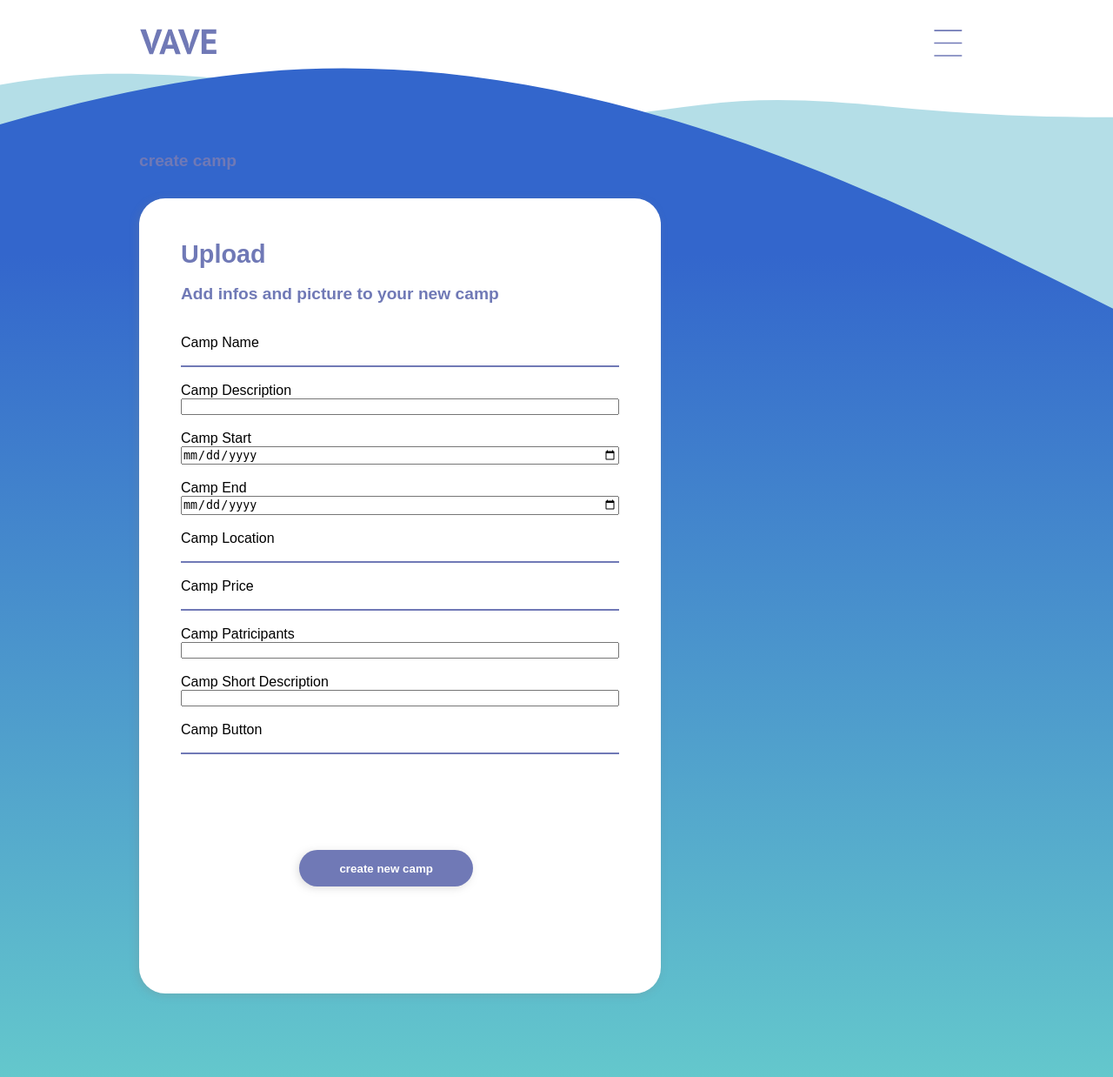
After one commit to KatharinaHefti/VAVE, a PHP site: page /createCamp.php in a window 1280 px wide. The commit adds this page. Shown: the whole page at 87% size. Run offline with PHP 8.4, Linux system fonts and the light colour scheme; some web fonts are replaced.

Commit message:
fix upload camps

```diff
--- /dev/null
+++ b/createCamp.php
@@ -0,0 +1,104 @@
+<?php
+
+    session_start();
+
+    // database connection
+    require_once("./config/config.inc.php");
+
+    // include class UserService to validate form inputs
+    require("class/UserService.class.php");
+    $userService = new UserService();
+
+ /* * * * * * * * * * * * * * * * * * * * header and navigation * * * * * * * * * * * * * * * * * * * */
+
+ include ("./inc/header.inc.php");
+ include ("./inc/navPrivat.inc.php");
+
+ // variables
+ $campHeadline = $campDescription = $campStart = $campEnd = $campLocation = $campPrice = $campPatricipants = $campShortDescription = $output = $campLink = $campButton = '';
+
+ // is form sent?
+ if (isset($_POST['submit'])) {
+    // save inputs to variables
+    $campHeadline = $_POST['campHeadline'];
+    $campDescription = $_POST['campDescription'];
+    $campStart = $_POST['campStart'];
+    $campEnd = $_POST['campEnd'];
+    $campLocation = $_POST['campLocation'];
+    $campPrice = $_POST['campPrice'];
+    $campShortDescription = $_POST['campShortDescription'];
+    $campPatricipants = $_POST['campPatricipants'];
+    $campLink = $campStart.'-'.$campHeadline.'.php';
+    $campButton = $_POST['campButton'];
+    $campTicketsLeft = '';
+    $output = 'Event has been uploaded.';
+
+    // upload form inputs to database
+    $stmt = $pdo->prepare("INSERT INTO camps (campHeadline, campDescription, campStart, campEnd, campLocation, campPrice, campPatricipants, campShortDescription, campLink, campButton ) VALUES ( :campHeadline, :campDescription, :campStart, :campEnd, :campLocation, :campPrice, :campPatricipants, :campShortDescription, :campLink, :campButton)");
+    $result = $stmt->execute(array('campHeadline' => $campHeadline, 'campDescription' => $campDescription, 'campStart' => $campStart, 'campEnd' => $campEnd, 'campLocation' => $campLocation, 'campPrice' => $campPrice, 'campPatricipants' => $campPatricipants, 'campShortDescription' => $campShortDescription, 'campLink' => $campLink, 'campButton' => $campButton));
+ }
+
+ /* * * * * * * * * * * * * * * * * * * * body * * * * * * * * * * * * * * * * * * * */
+?>
+<html>
+<body class="dark">
+
+<!-- - - - - - - - - - - - - - - - - - - - create new camp - - - - - - - - - - - - - - - - - - -->
+<section class="gallery">
+<h4>create camp</h4>
+    <form action="createCamp.php" method="post">
+      <h2>Upload</h2>
+      <br>
+      <h4>Add infos and picture to your new camp
+      </h4>
+      <br>
+      <br>
+      <!-- name -->
+      <label for="campHeadline">Camp Name</label>
+      <input type="text" id="campHeadline" name="campHeadline" value="<?=$campHeadline?>"><br>
+      <br>
+      <!-- description -->
+      <label for="campDescription">Camp Description</label>
+      <input type="textarea" id="campDescription" name="campDescription" value="<?=$campDescription?>"><br>
+      <br>
+      <!-- start -->
+      <label for="campStart">Camp Start</label>
+      <input type="date" id="campStart" name="campStart" value="<?=$campStart?>"><br>
+      <br>
+      <!-- end -->
+      <label for="campEnd">Camp End</label>
+      <input type="date" id="campEnd" name="campEnd" value="<?=$campEnd?>"><br>
+      <br>
+      <!-- location -->
+      <label for="campLocation">Camp Location</label>
+      <input type="text" id="campLocation" name="campLocation" value="<?=$campLocation?>"><br>
+      <br>
+      <!-- price -->
+      <label for="campPrice">Camp Price</label>
+      <input type="text" id="campPrice" name="campPrice" value="<?=$campPrice?>"><br>
+      <br>
+       <!-- patricipants -->
+       <label for="campPatricipants">Camp Patricipants</label>
+      <input type="textarea" id="campPatricipants" name="campPatricipants" value="<?=$campPatricipants?>"><br>
+      <br>
+       <!-- short description -->
+      <label for="campShortDescription">Camp Short Description</label>
+      <input type="textarea" id="campShortDescription" name="campShortDescription" value="<?=$campShortDescription?>"><br>
+      <br>
+
+      <!-- short description -->
+      <label for="campShortDescription">Camp Button</label>
+      <input type="text" id="campButton" name="campButton" value="<?=$campButton?>"><br>
+      <br>
+      <!-- output -->
+      <br>
+      <p class="paint-turquois"><?php echo $output;?></p>
+
+      <!-- submit -->
+      <div class="center">
+        <button class="buttonType" type="submit" name="submit">create new camp</button>
+      </div>
+    </form>
+
+</body>
+</html>
--- a/inc/navPrivat.inc.php
+++ b/inc/navPrivat.inc.php
@@ -15,9 +15,9 @@
 <!-- dropdown Menu -->
 <ul class="hiddenLinks">
   <li><a class="paint-turquois" href="edit.php">EDIT</a></li>
-  <li><a class="paint-turquois" href="#">EVENTS</a></li>
-  <li><a class="paint-turquois" href="#">CAMPS</a></li>
-  <li><a class="paint-turquois" href="#">GALLERY</a></li>
+  <li><a class="paint-turquois" href="createEvent.php">EVENTS</a></li>
+  <li><a class="paint-turquois" href="createCamp.php">CAMPS</a></li>
+  <li><a class="paint-turquois" href="createGallery.php">GALLERY</a></li>
   <li><a class="paint-turquois" href="logout.php">LOGOUT</a></li>
 </ul>
 
```
